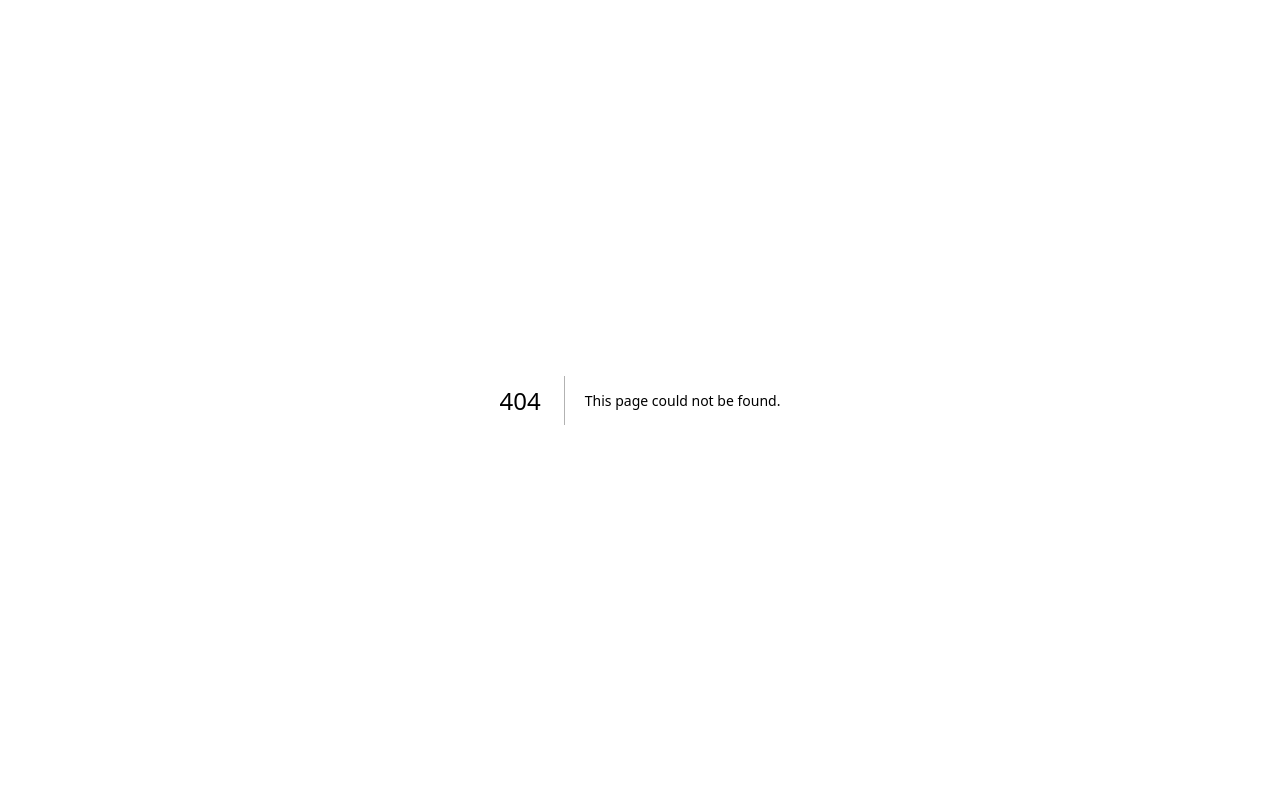
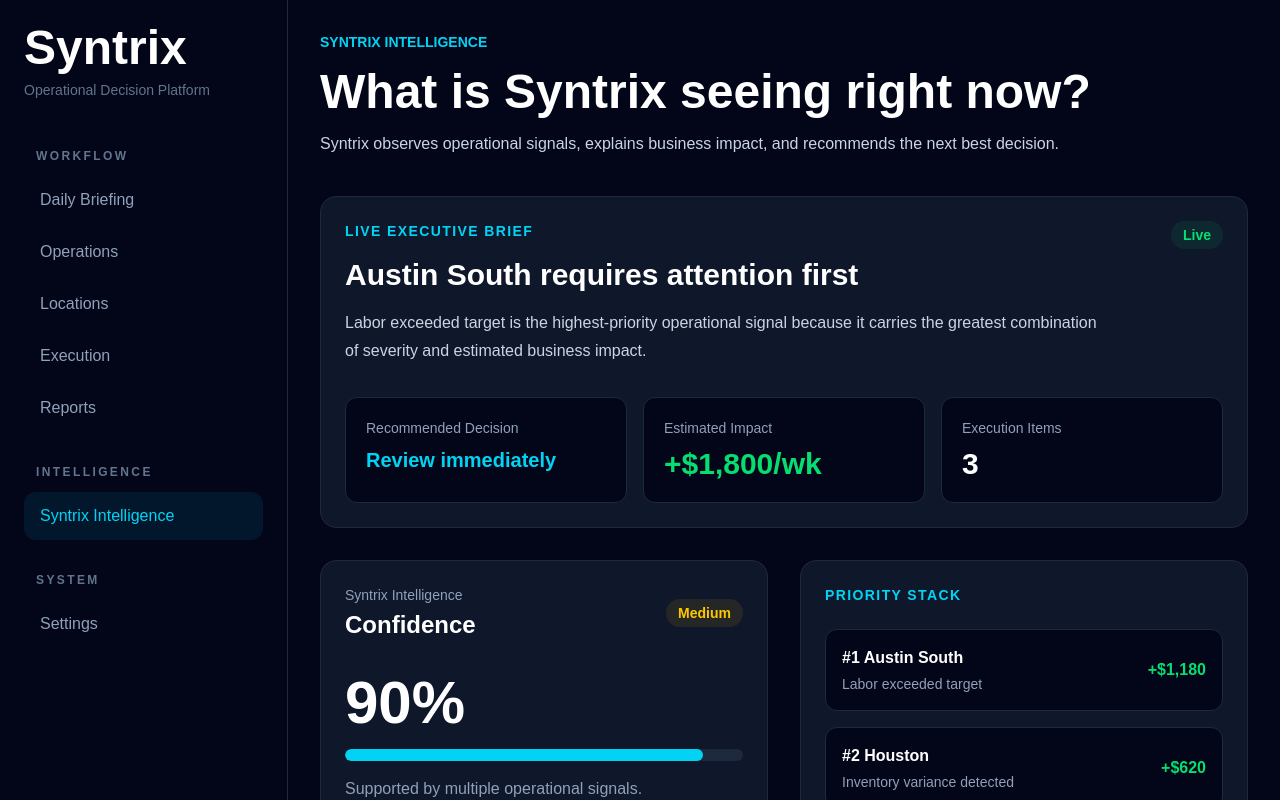
Before and after one commit to SyntrixAI/syntrix-ops, a Next.js app: page /intelligence in a window 1280 px wide. Before the commit this address had no page. Shown: the top 800 px of the page. Built offline with nearby package versions, Linux system fonts and the light colour scheme.

Commit message:
Add Syntrix Intelligence page

```diff
--- /dev/null
+++ b/src/app/intelligence/page.js
@@ -0,0 +1,39 @@
+import AppLayout from "../../components/layout/AppLayout";
+import LiveIntelligence from "../../components/intelligence/LiveIntelligence";
+import SignalFeed from "../../components/intelligence/SignalFeed";
+
+import { intelligenceBrief } from "../../data/intelligenceBrief";
+import { signals } from "../../data/signals";
+import { priorities } from "../../data/priorities";
+import { executionItems } from "../../data/executionItems";
+
+export default function IntelligencePage() {
+  return (
+    <AppLayout>
+      <section className="mx-auto max-w-7xl">
+        <p className="text-sm font-semibold text-cyan-400">
+          SYNTRIX INTELLIGENCE
+        </p>
+
+        <h1 className="mt-4 text-5xl font-bold text-white">
+          What is Syntrix seeing right now?
+        </h1>
+
+        <p className="mt-4 max-w-3xl text-slate-300">
+          Syntrix observes operational signals, explains business impact, and
+          recommends the next best decision.
+        </p>
+
+        <LiveIntelligence
+          intelligenceBrief={intelligenceBrief}
+          priorities={priorities}
+          executionItems={executionItems}
+        />
+
+        <div className="mt-8">
+          <SignalFeed signals={signals} />
+        </div>
+      </section>
+    </AppLayout>
+  );
+}
--- a/src/components/intelligence/LiveIntelligence.jsx
+++ b/src/components/intelligence/LiveIntelligence.jsx
@@ -0,0 +1,104 @@
+import Card from "../ui/Card";
+import Badge from "../ui/Badge";
+import ConfidenceIndicator from "./ConfidenceIndicator";
+import EvidenceList from "./EvidenceList";
+import { getConfidenceLevel } from "../../lib/confidence";
+
+export default function LiveIntelligence({
+  intelligenceBrief,
+  priorities,
+  executionItems,
+}) {
+  const confidence = getConfidenceLevel(intelligenceBrief.confidence);
+
+  return (
+    <section className="mt-10">
+      <Card>
+        <div className="flex flex-col gap-6 lg:flex-row lg:items-start lg:justify-between">
+          <div>
+            <p className="text-sm font-semibold uppercase tracking-widest text-cyan-400">
+              Live Executive Brief
+            </p>
+
+            <h2 className="mt-4 text-3xl font-bold text-white">
+              {intelligenceBrief.headline}
+            </h2>
+
+            <p className="mt-4 max-w-3xl leading-7 text-slate-300">
+              {intelligenceBrief.summary}
+            </p>
+          </div>
+
+          <Badge tone="success">{intelligenceBrief.generatedAt}</Badge>
+        </div>
+
+        <div className="mt-8 grid grid-cols-1 gap-4 md:grid-cols-3">
+          <div className="rounded-xl border border-slate-800 bg-slate-950 p-5">
+            <p className="text-sm text-slate-400">Recommended Decision</p>
+            <p className="mt-2 text-xl font-bold text-cyan-400">
+              {intelligenceBrief.recommendedDecision}
+            </p>
+          </div>
+
+          <div className="rounded-xl border border-slate-800 bg-slate-950 p-5">
+            <p className="text-sm text-slate-400">Estimated Impact</p>
+            <p className="mt-2 text-3xl font-bold text-green-400">
+              +${intelligenceBrief.estimatedImpact.toLocaleString()}/wk
+            </p>
+          </div>
+
+          <div className="rounded-xl border border-slate-800 bg-slate-950 p-5">
+            <p className="text-sm text-slate-400">Execution Items</p>
+            <p className="mt-2 text-3xl font-bold text-white">
+              {executionItems.length}
+            </p>
+          </div>
+        </div>
+      </Card>
+
+      <div className="mt-8 grid grid-cols-1 gap-8 lg:grid-cols-2">
+        <ConfidenceIndicator
+          score={intelligenceBrief.confidence}
+          confidence={confidence}
+        />
+
+        <Card>
+          <p className="text-sm font-semibold uppercase tracking-widest text-cyan-400">
+            Priority Stack
+          </p>
+
+          <div className="mt-6 space-y-4">
+            {priorities.map((priority) => (
+              <div
+                key={priority.id}
+                className="rounded-xl border border-slate-800 bg-slate-950 p-4"
+              >
+                <div className="flex items-center justify-between gap-4">
+                  <div>
+                    <p className="font-semibold text-white">
+                      #{priority.priorityRank} {priority.location}
+                    </p>
+                    <p className="mt-1 text-sm text-slate-400">
+                      {priority.title}
+                    </p>
+                  </div>
+
+                  <p className="font-bold text-green-400">
+                    +${priority.estimatedImpact.toLocaleString()}
+                  </p>
+                </div>
+              </div>
+            ))}
+          </div>
+        </Card>
+      </div>
+
+      <EvidenceList
+        evidence={intelligenceBrief.evidence.map(
+          (item) =>
+            `${item.location} · ${item.source} · ${item.severity} · $${item.impact.toLocaleString()} impact`,
+        )}
+      />
+    </section>
+  );
+}
```
